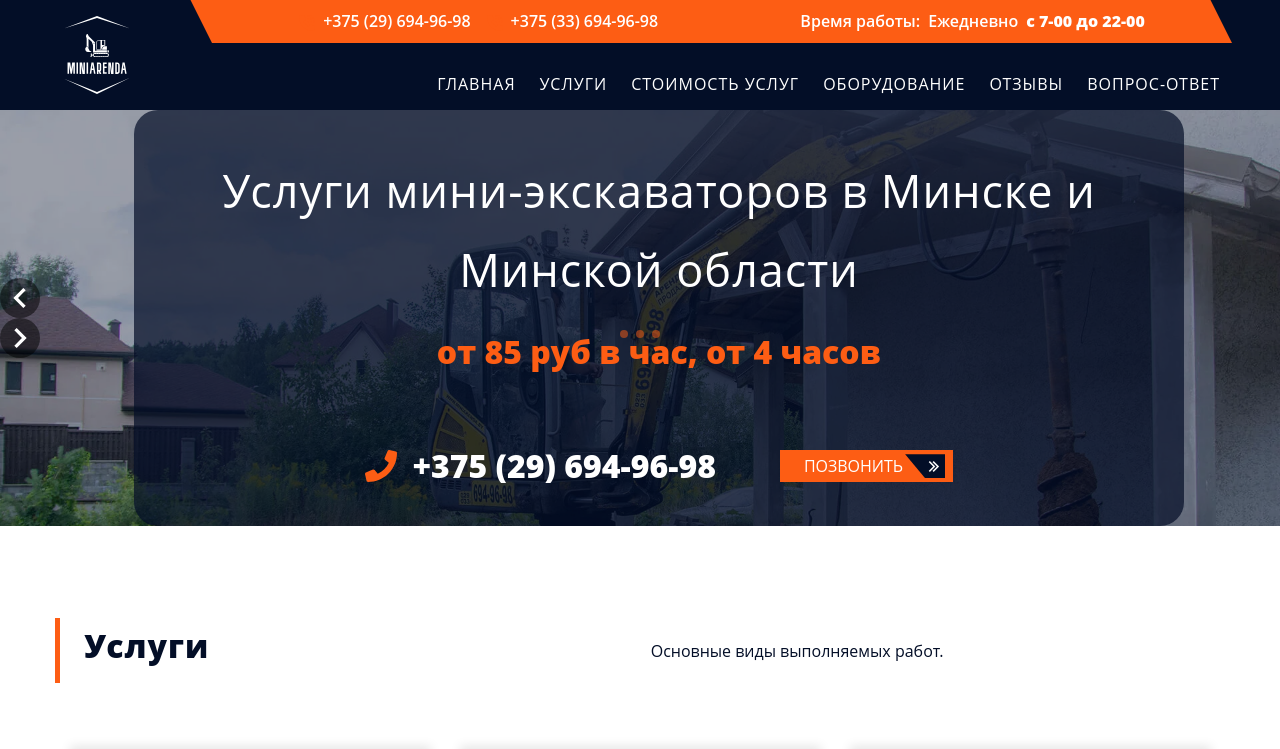
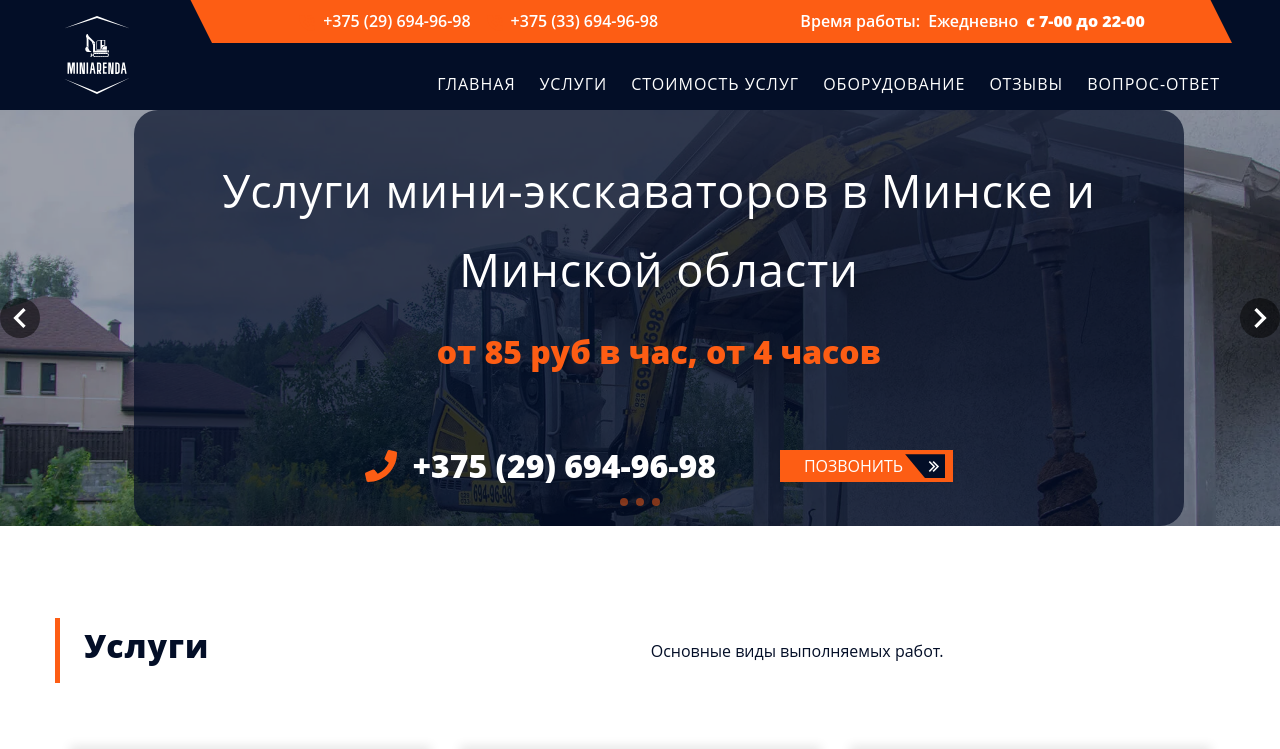
Before and after one commit to TanyaDanilovich/miniarenda_styled, a React (Vite) app: page / in a window 1280 px wide. Shown: the top 749 px of the page. Built offline with nearby package versions, Linux system fonts and the light colour scheme.

Commit message:
working carousel

```diff
--- a/src/pages/main/Main.tsx
+++ b/src/pages/main/Main.tsx
@@ -27,7 +27,6 @@ export const Main = () => {
     return (
         <StyledMain ref = {ref}>
             <HeroCarousel/>
-            {/*<Hero/>*/}
             <Services/>
             <Skills/>
             <Prices/>
--- a/src/shared/ui/slider/AppCarousel.tsx
+++ b/src/shared/ui/slider/AppCarousel.tsx
@@ -3,13 +3,10 @@ import React, {useCallback} from 'react'
 import useEmblaCarousel from 'embla-carousel-react'
 import Autoplay from 'embla-carousel-autoplay'
 import styled from 'styled-components'
-
 import {usePrevNextButtons} from './hooks/usePrevNextButtons';
-import {NextArrowButton, PrevArrowButton, S_AppCarouselArrowButtonsContainer} from './CarouselArrowButtons';
+import {NextArrowButton, PrevArrowButton} from './CarouselArrowButtons';
 import {useDotButton} from './hooks/useDotButtons';
-import {DotButton, S_AppCarouselDotsContainer} from './CarouselDotButtons';
-
-
+import {DotButton} from './CarouselDotButtons';
 
 
 export type CarouselAutoplayOptions = {
@@ -50,7 +47,7 @@ export const AppCarousel = ({
         resetOrStop()
     }, [])
 
-    const { selectedIndex, scrollSnaps, onDotButtonClick } = useDotButton(
+    const {selectedIndex, scrollSnaps, onDotButtonClick} = useDotButton(
         emblaApi,
         onNavButtonClick
     )
@@ -63,8 +60,6 @@ export const AppCarousel = ({
     } = usePrevNextButtons(emblaApi, onNavButtonClick)
 
 
-
-
     return (
         <S_AppCarouselWrapper id = {id}>
             <S_AppCarouselViewport ref = {emblaRef}>
@@ -74,16 +69,12 @@ export const AppCarousel = ({
             </S_AppCarouselViewport>
 
 
-
-            <S_AppCarouselArrowButtonsContainer>
-
-
-                <div className = "embla__buttons">
+            {showArrows && <S_AppCarouselArrowButtonsContainer>
                 <PrevArrowButton onClick = {onPrevButtonClick} disabled = {prevBtnDisabled}/>
                 <NextArrowButton onClick = {onNextButtonClick} disabled = {nextBtnDisabled}/>
-                </div>
+            </S_AppCarouselArrowButtonsContainer>}
 
-                <S_AppCarouselDotsContainer>
+            {showDots && <S_AppCarouselDotsContainer>
                 {scrollSnaps.map((_, index) => (
                     <DotButton
                         key = {index}
@@ -93,8 +84,7 @@ export const AppCarousel = ({
                         )}
                     />
                 ))}
-                </S_AppCarouselDotsContainer>
-            </S_AppCarouselArrowButtonsContainer>
+            </S_AppCarouselDotsContainer>}
 
 
         </S_AppCarouselWrapper>
@@ -120,3 +110,25 @@ export const S_AppCarouselContainer = styled.div`
     backface-visibility:hidden; // Добавлено
     touch-action:pan-y; // Добавлено
 `
+export const S_AppCarouselArrowButtonsContainer = styled.div`
+    position:absolute;
+    top:50%;
+    left:0;
+    right:0;
+    display:flex;
+    justify-content:space-between;
+    transform:translateY(-50%);
+    z-index:1;
+`
+
+
+export const S_AppCarouselDotsContainer = styled.div`
+    position:absolute;
+    bottom:20px;
+    left:0;
+    right:0;
+    display:flex;
+    justify-content:center;
+    gap:8px;
+    z-index:1;
+`
--- a/src/shared/ui/slider/CarouselArrowButtons.tsx
+++ b/src/shared/ui/slider/CarouselArrowButtons.tsx
@@ -39,16 +39,7 @@ export const NextArrowButton = (props: PropType) => {
 }
 
 
-export const S_AppCarouselArrowButtonsContainer = styled.div`
-    position:absolute;
-    top:50%;
-    left:0;
-    right:0;
-    display:flex;
-    justify-content:space-between;
-    transform:translateY(-50%);
-    z-index:1;
-`
+
 
 const S_AppCarouselArrowButton = styled.button`
     background:rgba(0, 0, 0, 0.5);
--- a/src/shared/ui/slider/CarouselDotButtons.tsx
+++ b/src/shared/ui/slider/CarouselDotButtons.tsx
@@ -14,17 +14,6 @@ export const DotButton: React.FC<PropType> = (props) => {
 }
 
 
-export const S_AppCarouselDotsContainer = styled.div`
-    position: absolute;
-    bottom: 20px;
-    left: 0;
-    right: 0;
-    display: flex;
-    justify-content: center;
-    gap: 8px;
-    z-index: 1;
-`
-
 const S_AppCarouselDotButton = styled.button<{ $isActive?: boolean }>`
     width: ${({ $isActive }) => $isActive ? '12px' : '8px'};
     height: ${({ $isActive }) => $isActive ? '12px' : '8px'};
```
Lines whose indentation alone changed are shown as unchanged.
